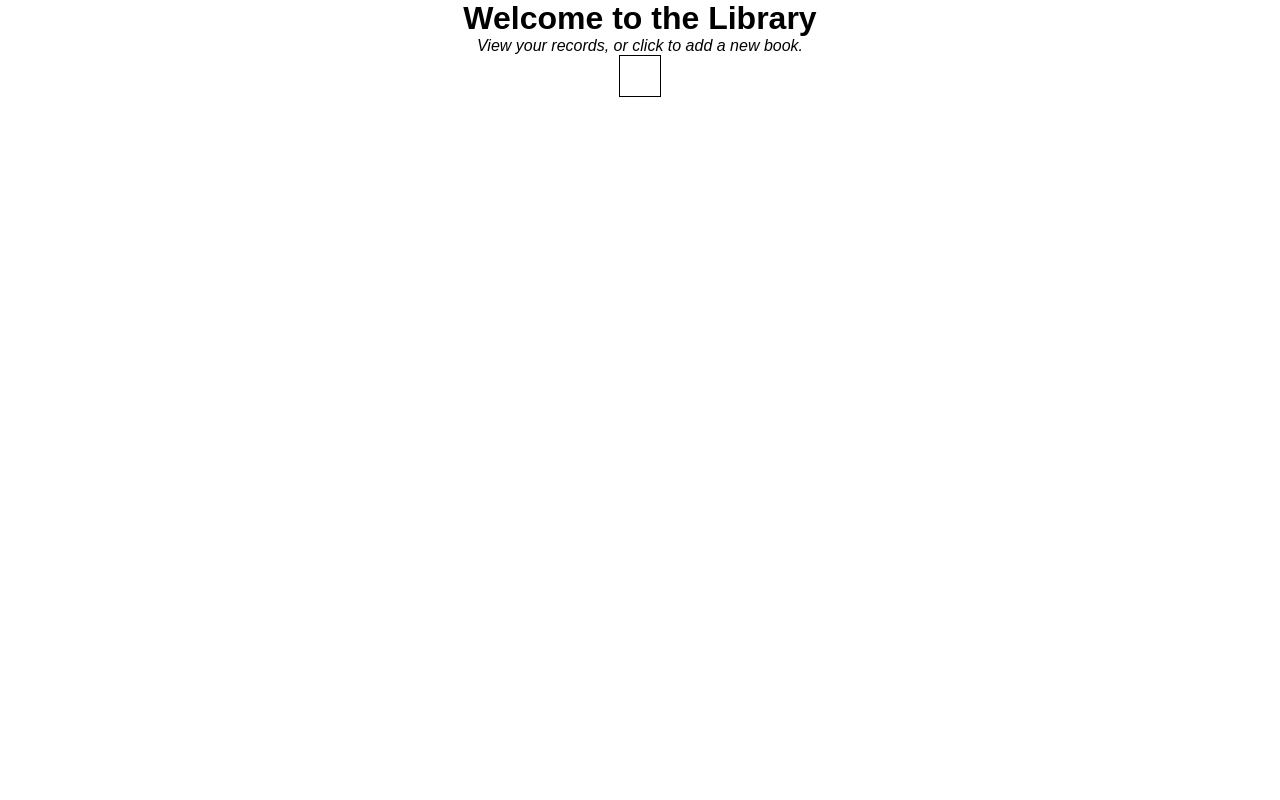
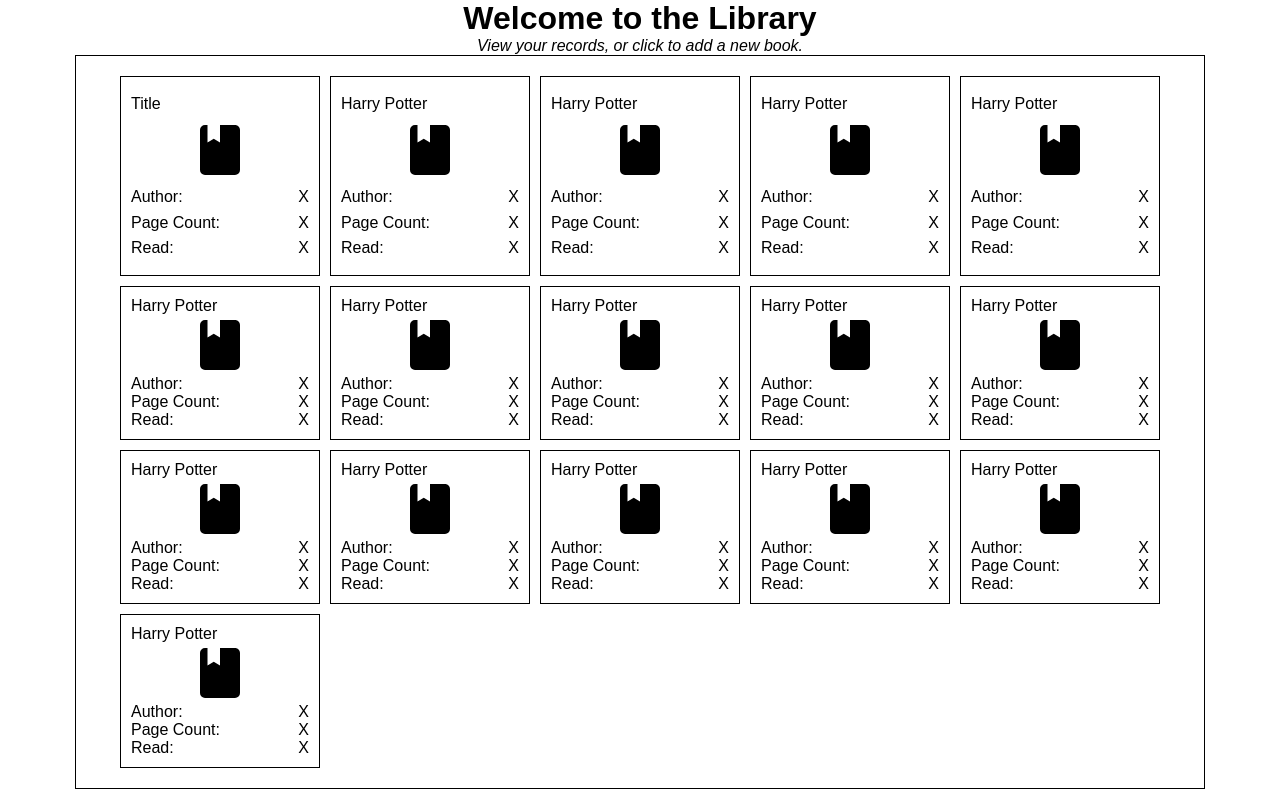
Before and after one commit to devin-hale/OP-Library-App, a plain HTML site: page index.html in a window 1280 px wide. Drawn offline with Linux system fonts and the light colour scheme.

Commit message:
Created function that creates book div with proper classes

```diff
--- a/index.html
+++ b/index.html
@@ -11,7 +11,23 @@
     <h1>Welcome to the Library</h1>
     <p><em>View your records, or click to add a new book.</em></p>
     <div id="bookGrid">
-
+        <div class="book">
+            <p class="title">Title</p>
+            <img class="icon" src="assets/book.svg">
+            <div class="authorInfo bookData">
+                <p class="author">Author:</p>
+                <p class="authorData">X</p>
+            </div>
+            <div class="pagesInfo bookData">
+                <p class="pages">Page Count:</p>
+                <p class="pagesData">X</p>
+            </div>
+            <div class="readInfo bookData">
+                <p class="read">Read:</p>
+                <p class="readData">X</p>
+            </div>
+        </div>
     </div>
 </body>
+<script src="javascript.js"></script>
 </html>
--- a/javascript.js
+++ b/javascript.js
@@ -1 +1,95 @@
 let libary = [];
+
+const bookGrid = document.getElementById('bookGrid');
+
+/* Function that appends a new book Div.  Will add connectivity to library objects later.*/
+function newBook() {
+    /* Create Initial Div with book class*/
+    let book = document.createElement('div');
+    book.classList.add("book")
+
+    /*Title element with author class*/
+    let newTitle = document.createElement('p');
+    newTitle.innerHTML = 'Harry Potter';
+    newTitle.classList.add("title");
+    book.appendChild(newTitle);
+
+    /* Icon Element with icon class and source image */
+    let bookIcon = document.createElement('img');
+    bookIcon.src = 'assets/book.svg';
+    bookIcon.classList.add('icon');
+    book.appendChild(bookIcon);
+
+    /*AuthorInfo element with author, and author data elements as children.*/
+    let newAuthorInfo = document.createElement('div');
+    newAuthorInfo.classList.add("authorInfo")
+    newAuthorInfo.classList.add("bookData")
+    book.appendChild(newAuthorInfo);
+
+        let newAuthor = document.createElement('p');
+        newAuthor.innerHTML = 'Author:';
+        newAuthor.classList.add("author")
+        newAuthorInfo.appendChild(newAuthor);
+
+        let newAuthorData = document.createElement('p');
+        /*Houses Library Data*/
+        newAuthorData.innerHTML = 'X';
+        newAuthorData.classList.add("authorData")
+        newAuthorInfo.appendChild(newAuthorData);
+
+
+    /*Pages element with children*/
+    let newPagesInfo = document.createElement('div');
+    newPagesInfo.classList.add("pagesInfo");
+    newPagesInfo.classList.add("bookData");
+    book.appendChild(newPagesInfo);
+
+        let newPages = document.createElement('p');
+        newPages.innerHTML = 'Page Count:';
+        newPages.classList.add("pages")
+        newPagesInfo.appendChild(newPages);
+
+        let newPagesData = document.createElement('p');
+        /*Houses Library Data*/
+        newPagesData.innerHTML = 'X';
+        newPagesData.classList.add("pagesData")
+        newPagesInfo.appendChild(newPagesData);
+
+
+
+    /*Read element with read class*/
+    let newReadInfo = document.createElement('div');
+    newReadInfo.classList.add("readInfo");
+    newReadInfo.classList.add("bookData");
+    book.appendChild(newReadInfo);
+
+        let newRead = document.createElement('p');
+        newRead.innerHTML = 'Read:';
+        newRead.classList.add("read")
+        newReadInfo.appendChild(newRead);
+
+        let newReadData = document.createElement('p');
+        /*Houses Library Data*/
+        newReadData.innerHTML = 'X';
+        newReadData.classList.add("readData")
+        newReadInfo.appendChild(newReadData);
+
+
+    bookGrid.appendChild(book);
+}
+
+newBook();
+newBook();
+newBook();
+newBook();
+newBook();
+newBook();
+newBook();
+newBook();
+newBook();
+newBook();
+newBook();
+newBook();
+newBook();
+newBook();
+newBook();
--- a/styles.css
+++ b/styles.css
@@ -11,8 +11,32 @@
 }
 
 #bookGrid {
+    width: 85%;
+    height: 100%;
     border: 1px solid black;
     padding: 20px;
+    gap: 10px;
     display: grid;
-    grid-template: repeat(auto-fit, 1fr);
+    grid-template: repeat(auto-fit, 200px) / repeat(auto-fit, 200px);
+    justify-content: center;
 }
+
+.icon {
+    height: 60px;
+    width: 60px;
+    align-self: center;
+}
+
+.book {
+    border: 1px solid black;
+    padding: 10px;
+    display: flex;
+    flex-direction: column;
+    justify-content: space-evenly;
+}
+
+.bookData {
+    display: flex;
+    flex-direction: row;
+    justify-content: space-between;
+}
```
Also changed, not shown: assets/book.svg (added).
